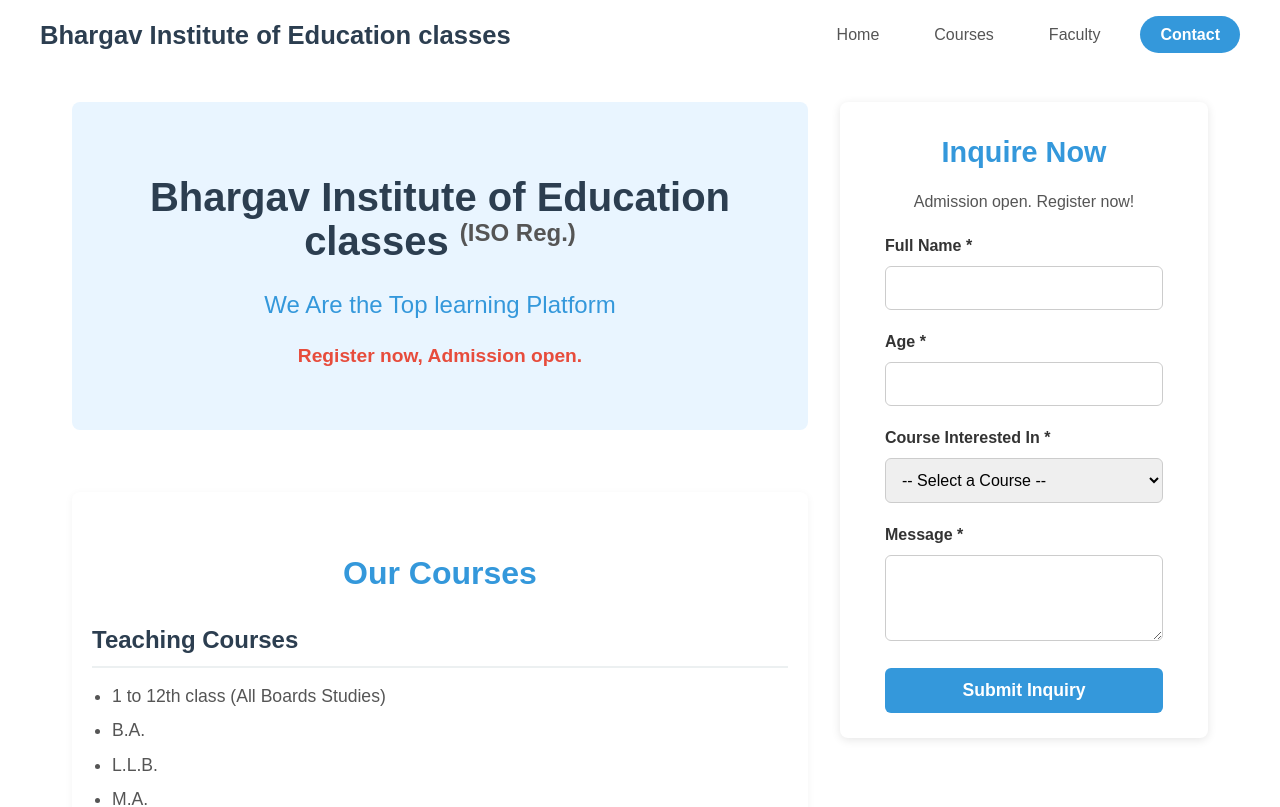
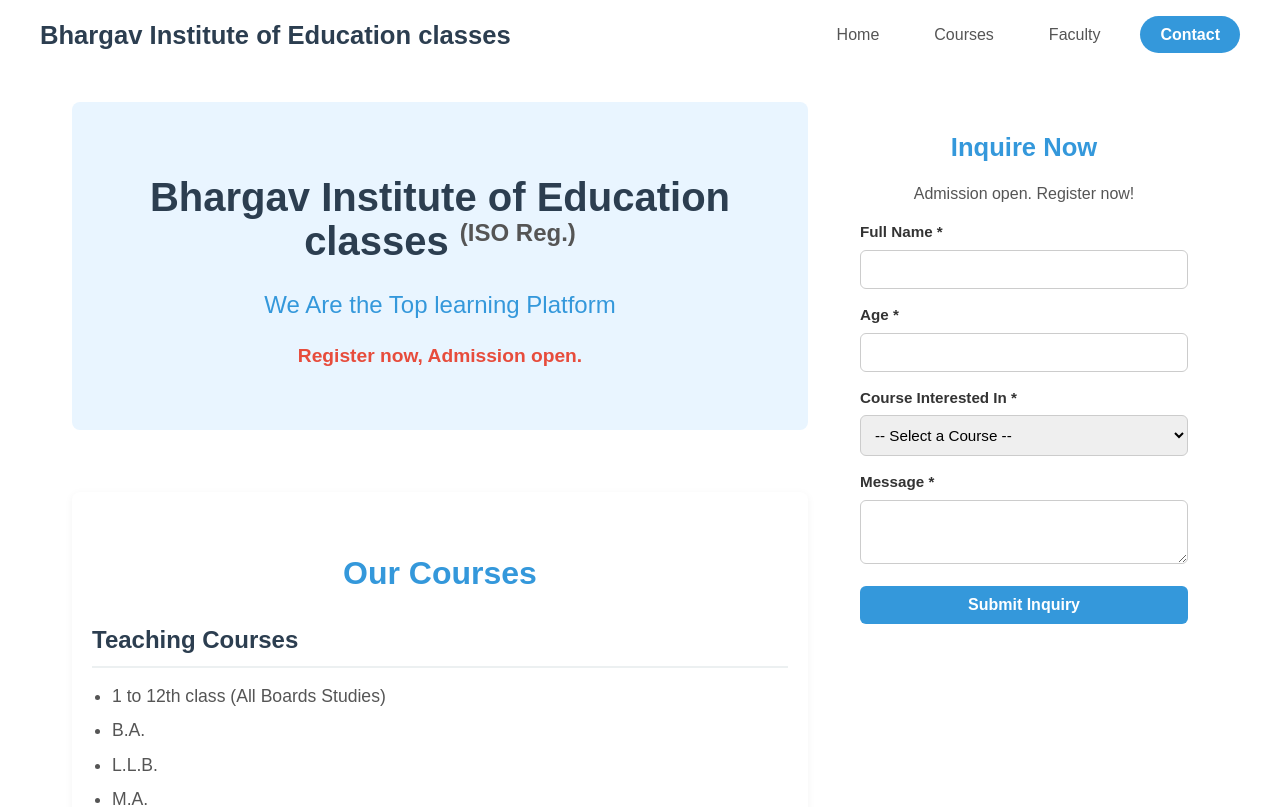
Before and after one commit to jogindergur/tution, a React (Vite) app: page / in a window 1280 px wide. Shown: the top 807 px of the page. Built offline with nearby package versions, Linux system fonts and the light colour scheme.

Commit message:
Form scroll issue fixed.

```diff
--- a/src/components/contactform/ContactForm.css
+++ b/src/components/contactform/ContactForm.css
@@ -1,7 +1,7 @@
 .contact-form-section {
     background-color: #ffffff;
     /* Keep white for contrast or use a very light gray */
-    padding: 0px 25px 25px;
+    padding: 0px 20px 20px; /* Reduced padding */
     border-radius: 8px;
     /* box-shadow: 0 4px 12px rgba(0, 0, 0, 0.1); Remove if already on sidebar-form */
 }
@@ -9,26 +9,26 @@
 .contact-form-section h3 {
     text-align: center;
     color: #3498db;
-    margin-bottom: 10px;
-    font-size: 1.8em;
+    margin-bottom: 8px; /* Reduced margin */
+    font-size: 1.6em; /* Reduced font size */
 }
 
 .contact-form-section p {
     text-align: center;
-    margin-bottom: 20px;
+    margin-bottom: 15px; /* Reduced margin */
     color: #555;
 }
 
 .form-group {
-    margin-bottom: 20px;
+    margin-bottom: 15px; /* Reduced margin */
 }
 
 .form-group label {
     display: block;
-    margin-bottom: 8px;
+    margin-bottom: 6px; /* Reduced margin */
     font-weight: bold;
     color: #333;
-    font-size: 1em;
+    font-size: 0.95em; /* Slightly reduced font size */
 }
 
 .form-group input[type="text"],
@@ -36,11 +36,11 @@
 .form-group select,
 .form-group textarea {
     width: 100%;
-    padding: 12px;
+    padding: 10px; /* Reduced padding */
     border: 1px solid #ccc;
     border-radius: 6px;
     box-sizing: border-box;
-    font-size: 1em;
+    font-size: 0.95em; /* Slightly reduced font size */
     transition: border-color 0.3s ease;
 }
 
@@ -78,11 +78,11 @@
 .submit-button {
     background-color: #3498db;
     color: white;
-    padding: 12px 20px;
+    padding: 10px 15px; /* Reduced padding */
     border: none;
     border-radius: 6px;
     cursor: pointer;
-    font-size: 1.1em;
+    font-size: 1em; /* Reduced font size */
     font-weight: bold;
     width: 100%;
     transition: background-color 0.3s ease;
--- a/src/components/contactform/ContactForm.jsx
+++ b/src/components/contactform/ContactForm.jsx
@@ -105,7 +105,7 @@ const ContactForm = ({ courses }) => {
                     <textarea
                         id="message"
                         name="message"
-                        rows="4"
+                        rows="3"
                         value={formData.message}
                         onChange={handleChange}
                         className={errors.message ? 'error-input' : ''}
--- a/src/pages/home/HomePage.css
+++ b/src/pages/home/HomePage.css
@@ -1,81 +1,3 @@
-/* src/pages/HomePage.css */
-.homepage-container {
-    display: flex;
-    flex-wrap: wrap;
-    /* Allows stacking on smaller screens, but shouldn't on wide screens */
-    max-width: 1200px;
-    margin: 20px auto;
-    padding: 0 20px;
-    /* Padding for the overall container */
-    gap: 20px;
-    /* Space between main content and sidebar */
-    /* For debugging layout: border: 1px solid green; */
-}
-
-.main-content {
-    flex-grow: 2;
-    /* Will take up roughly 2/3 of available space */
-    flex-shrink: 1;
-    /* Allow shrinking if necessary */
-    flex-basis: 0;
-    /* Initial size is 0, grow factor distributes space */
-    /* Alternatively, try flex-basis: auto; or a percentage like 65% */
-    min-width: 300px;
-    /* Minimum width before wrapping or shrinking too much */
-    /* For debugging layout: border: 2px solid blue; */
-    /* display: flex; */
-    /* Uncomment these if children need specific flex alignment */
-    /* flex-direction: column; */
-}
-
-.sidebar-form {
-    flex-grow: 1;
-    /* Will take up roughly 1/3 of available space */
-    flex-shrink: 1;
-    /* Allow shrinking */
-    flex-basis: 0;
-    /* Initial size is 0 */
-    /* Alternatively, try flex-basis: auto; or a percentage like 30% */
-    min-width: 280px;
-    /* Minimum width for the form */
-    background-color: #fff;
-    padding: 0px 20px;
-    /* Padding is inside the sidebar */
-    border-radius: 8px;
-    box-shadow: 0 2px 10px rgba(0, 0, 0, 0.1);
-    /* For debugging layout: border: 2px solid red; */
-    /* Consider align-self: flex-start; if it's not aligning at the top */
-}
-
-.footer {
-    text-align: center;
-    padding: 20px;
-    background-color: #333;
-    color: white;
-    margin-top: 30px;
-}
-
-/* Responsive adjustments */
-@media (max-width: 768px) {
-    .homepage-container {
-        flex-direction: column;
-        /* Stack items vertically on smaller screens */
-    }
-
-    .main-content,
-    .sidebar-form {
-        flex-basis: 100%;
-        /* Each item takes full width when stacked */
-        width: 100%;
-        /* Ensure full width */
-    }
-
-    .sidebar-form {
-        margin-top: 20px;
-        /* Add space when stacked */
-    }
-}
-
 /* /Users/jogindersingh/Desktop/Projects/tution/tution/src/pages/home/HomePage.css */
 
 /* Container for the main content and sidebar */
@@ -114,9 +36,8 @@
     align-self: start;
     /* Crucial for sticky positioning within a CSS Grid cell */
 
-    /* Prevent the sticky sidebar from becoming taller than the viewport */
-    max-height: calc(100vh - 120px);
-    /* Adjust 120px (top offset + some breathing room) */
+    /* Max height allows sidebar to use viewport height minus top offset and a 1rem bottom margin */
+    max-height: calc(100vh - 100px - 1rem); /* Assuming top is 100px, leaves 1rem at the bottom */
     overflow-y: auto;
     /* Allow scrolling within the sidebar if its content is too tall */
 
```
